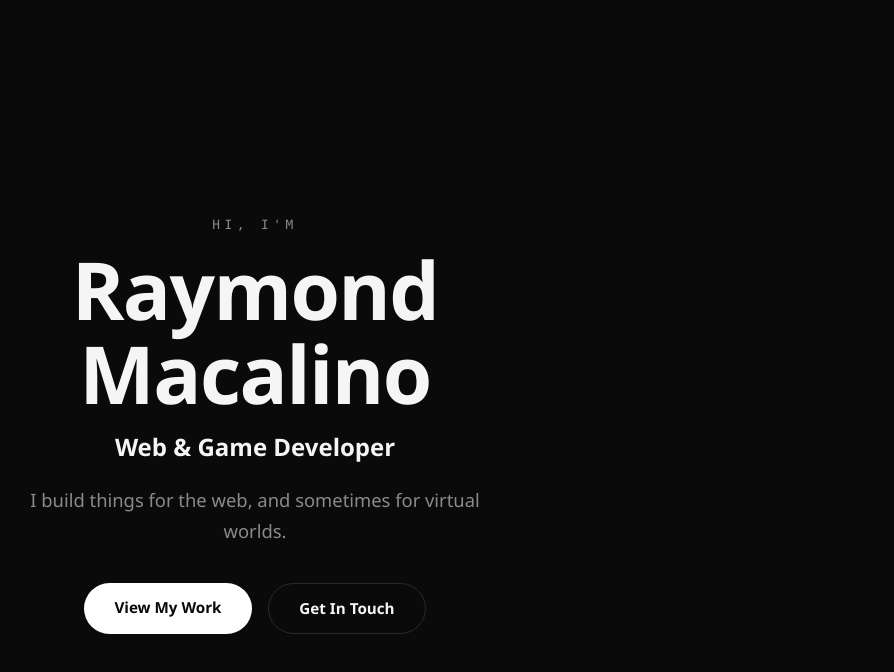
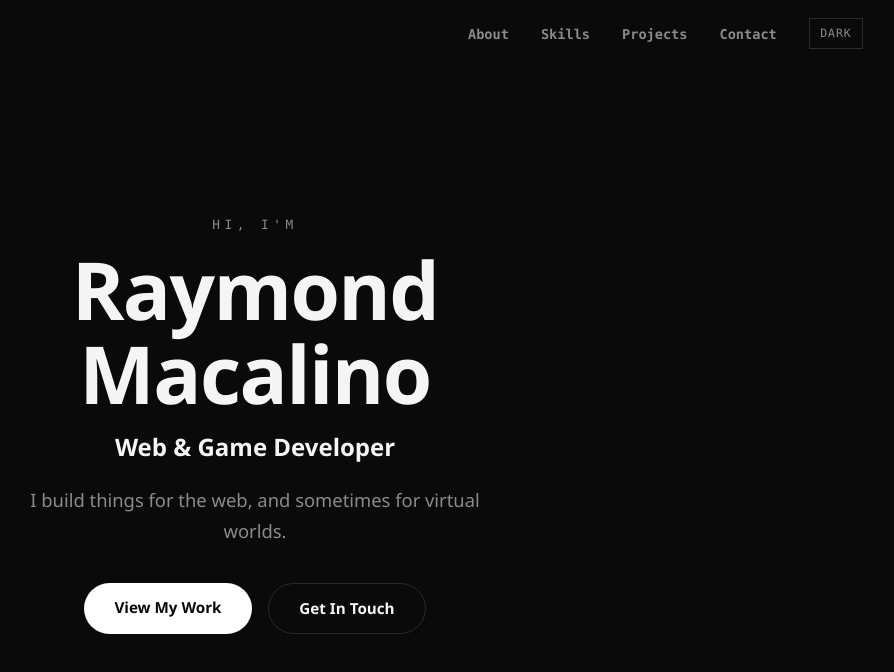
Before and after one commit to rjmacalino/my-portfolio-app, a Next.js app: page / in a window 1280 px wide. Shown: the top 672 px of the page, without its empty margins (385-1279 px from the left). Built offline with nearby package versions, Linux system fonts and the light colour scheme.

Commit message:
PORT-5: add navbar component

```diff
--- a/app/layout.tsx
+++ b/app/layout.tsx
@@ -1,29 +1,19 @@
 import type { Metadata } from "next";
-import { Geist, Geist_Mono } from "next/font/google";
 import "./globals.css";
-
-const geistSans = Geist({
-  variable: "--font-geist-sans",
-  subsets: ["latin"],
-});
-
-const geistMono = Geist_Mono({
-  variable: "--font-geist-mono",
-  subsets: ["latin"],
-});
+import Navbar from "@/components/Navbar";
 
 export const metadata: Metadata = {
-  title: "Create Next App",
-  description: "Generated by create next app",
+  title: "Raymond Macalino | Web & Game Developer",
+  description: "Web & Game Developer based in Melbourne. I build things for the web, and sometimes for virtual worlds.",
 };
 
 export default function RootLayout({ children }: LayoutProps<"/">) {
   return (
-    <html
-      lang="en"
-      className={`${geistSans.variable} ${geistMono.variable} h-full antialiased`}
-    >
-      <body className="min-h-full flex flex-col">{children}</body>
+    <html lang="en" data-theme="dark" className="h-full antialiased">
+      <body className="min-h-full flex flex-col">
+        <Navbar />
+        <main className="flex-1">{children}</main>
+      </body>
     </html>
   );
 }
--- /dev/null
+++ b/components/Navbar.tsx
@@ -0,0 +1,33 @@
+const navLinks = [
+  { href: "#about", label: "About" },
+  { href: "#skills", label: "Skills" },
+  { href: "#projects", label: "Projects" },
+  { href: "#contact", label: "Contact" },
+];
+
+export default function Navbar() {
+  return (
+    <nav aria-label="Primary navigation" className="fixed top-0 left-0 right-0 z-100 flex items-center justify-between px-5 py-4 md:px-8 md:py-[1.1rem] border-b border-transparent">
+      <span aria-hidden="true" className="font-mono font-semibold text-[0.95rem] tracking-[0.02em] opacity-0">
+        Raymond Macalino
+      </span>
+
+      <ul className="flex items-center gap-[1.1rem] md:gap-8">
+        {navLinks.map((link) => (
+          <li key={link.href}>
+            <a href={link.href} className="group relative font-mono text-[0.85rem] font-semibold text-muted transition-colors hover:text-text">
+              {link.label}
+              <span aria-hidden="true" className="absolute left-0 -bottom-[5px] h-0.5 w-0 bg-text transition-[width] duration-250 group-hover:w-full" />
+            </a>
+          </li>
+        ))}
+
+        <li>
+          <button type="button" aria-label="Switch to light theme" className="font-mono text-[0.72rem] tracking-[0.08em] text-muted border border-border-base px-[0.65rem] py-[0.3rem] cursor-pointer transition-colors hover:text-text hover:border-border-hover">
+            DARK
+          </button>
+        </li>
+      </ul>
+    </nav>
+  );
+}
```
